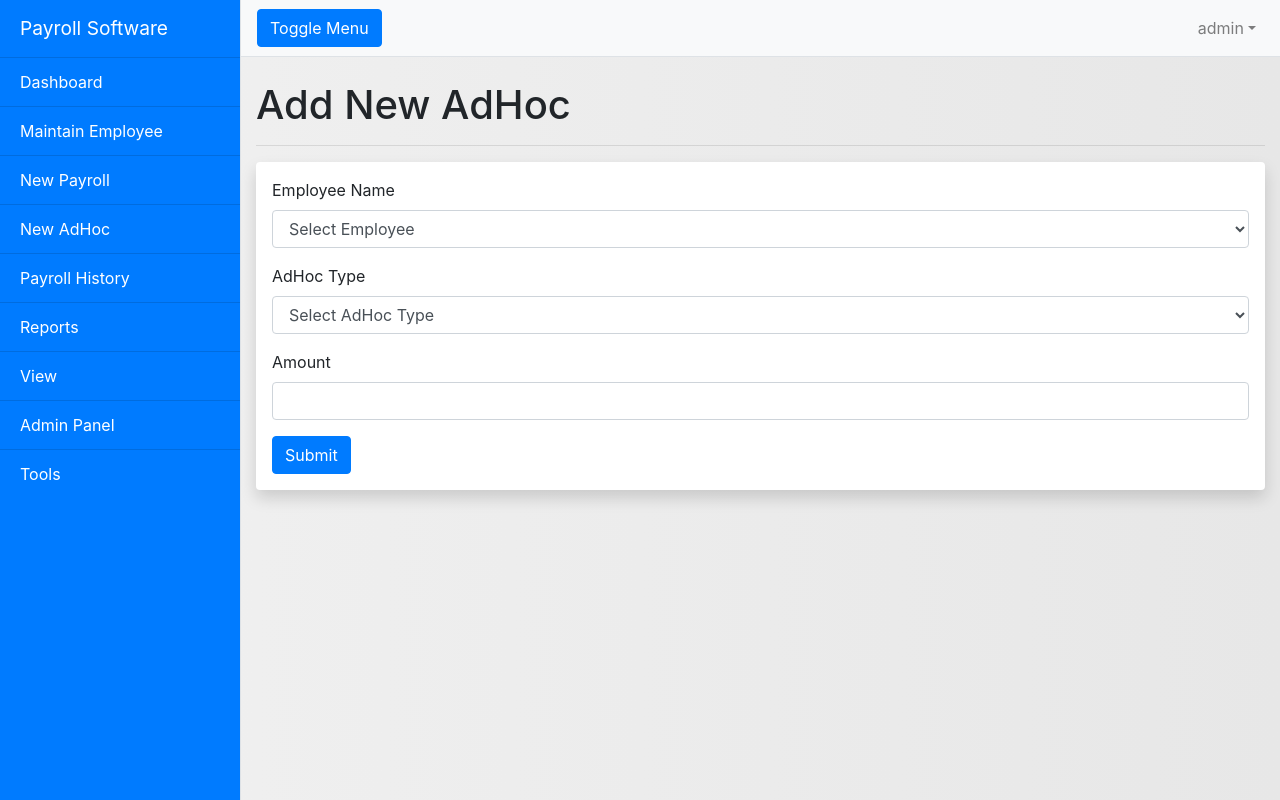
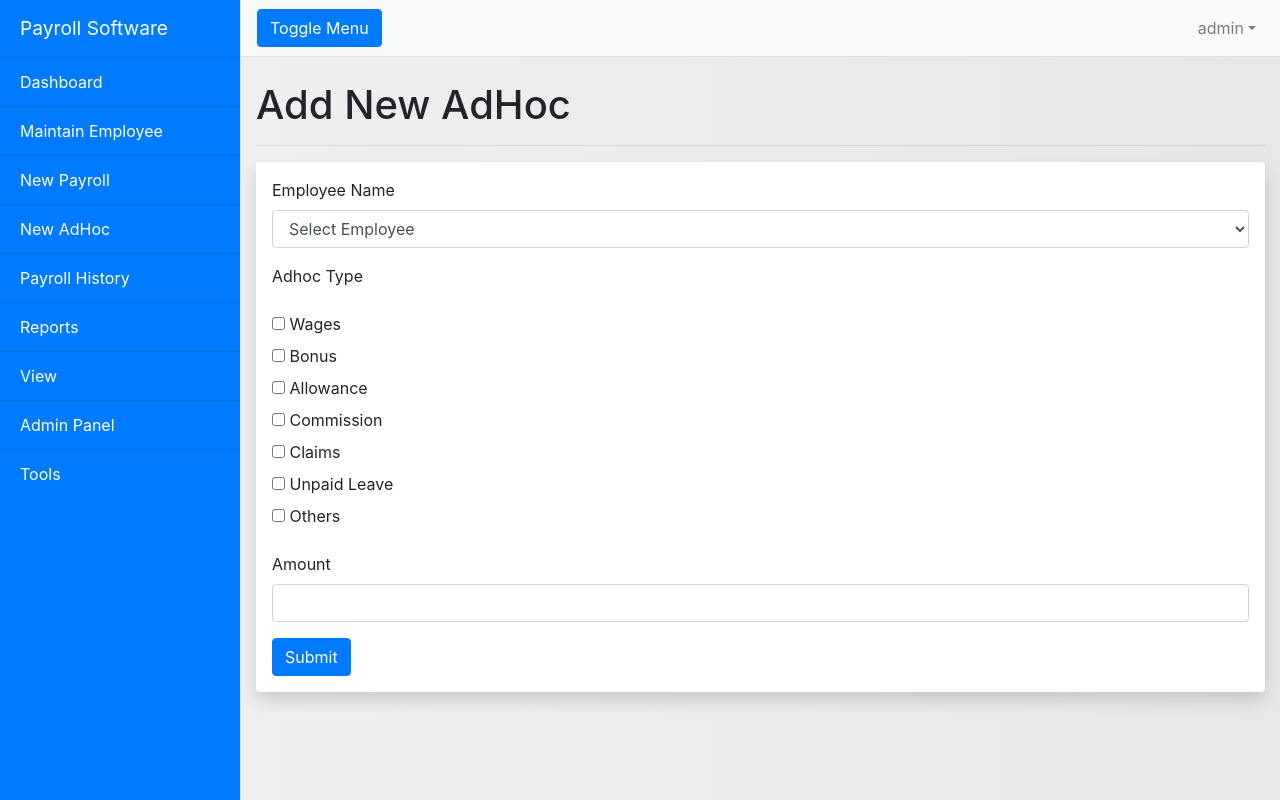
Before and after one commit to theandrewyong/myfyp, a PHP site: page /addpendingadhoc.php in a window 1280 px wide. Run offline with PHP 8.4, Linux system fonts and the light colour scheme; a user stored in the database is signed in; data comes from the database, SQL or seed files in the repository; some libraries are stand-ins or nearby versions.

Commit message:
checkbox for pending

```diff
--- a/addpendingadhoc.php
+++ b/addpendingadhoc.php
@@ -12,14 +12,21 @@ $select_all_employee_sql = mysqli_query($conn, "SELECT * FROM employee_info");
 
 if(isset($_POST["submit"])){
     $get_adhoc_emp_name = $_POST["adhoc_emp_name"];
-    $get_adhoc_type = $_POST["adhoc_type"];
+    $adhoc_wages = $_POST["adhoc_wages"];
+	$adhoc_bonus = $_POST["adhoc_bonus"];
+	$adhoc_allowance = $_POST["adhoc_allowance"];
+	$adhoc_commission = $_POST["adhoc_commission"];
+	$adhoc_claims = $_POST["adhoc_claims"];
+	$adhoc_unpaid_leave = $_POST["adhoc_unpaid_leave"];
+	$adhoc_others = $_POST["adhoc_others"];
+	echo $adhoc_wages; echo $adhoc_bonus;
     $get_adhoc_amt = $_POST["adhoc_amt"];
     //get emp id where name is
     $get_id_sql = mysqli_query($conn, "SELECT emp_id FROM employee_info WHERE emp_full_name = '$get_adhoc_emp_name'");
     $id_result = mysqli_fetch_assoc($get_id_sql);
     $get_adhoc_emp_id = $id_result["emp_id"];
     $get_adhoc_status = "PENDING";
-    mysqli_query($conn, "INSERT INTO adhoc_pending (emp_id, emp_full_name, adhoc_type, adhoc_amt, adhoc_status) VALUES ('$get_adhoc_emp_id','$get_adhoc_emp_name','$get_adhoc_type','$get_adhoc_amt','$get_adhoc_status')");
+    mysqli_query($conn, "INSERT INTO adhoc_pending (emp_id, emp_full_name, adhoc_wages, adhoc_bonus, adhoc_allowance, adhoc_commission, adhoc_claims, adhoc_unpaid_leave, adhoc_others, adhoc_amt, adhoc_status) VALUES ('$get_adhoc_emp_id','$get_adhoc_emp_name','$adhoc_wages', '$adhoc_bonus', '$adhoc_allowance', '$adhoc_commission', '$adhoc_claims', '$adhoc_unpaid_leave', '$adhoc_others','$get_adhoc_amt','$get_adhoc_status')");
 }
 
 ?>
@@ -57,21 +64,42 @@ if(isset($_POST["submit"])){
                         ?>
                     </select>
                 </div>
+
+				<div class="form-group">
+					<label>Adhoc Type</label>
+                </div>
+
                 <div class="form-group">
-                    <label for="pwd">AdHoc Type</label>
-                    <select class="form-control" name="adhoc_type">
-                        <option>Select AdHoc Type</option>
-                        <option>Paid Leave</option>
-                        <option>Loan</option>
-                        <option>Claims</option>
-                        <option>Advance Deduct</option>
-                        <option>Allowance</option>
-                        <option>Wages</option>
-                        <option>Commission</option>
-                        <option>Advance Paid</option>
-                        <option>Unpaid Leave</option>
-                    </select>
+					<input type="hidden" class="checkbox-inline" name="adhoc_wages" value="0">
+                    <input type="checkbox" class="checkbox-inline" id="adhoc_wages" name="adhoc_wages" value="1">
+					<label for="adhoc_wages">Wages</label><br/>
+
+					<input type="hidden" class="checkbox-inline" name="adhoc_bonus" value="0">
+                    <input type="checkbox" class="checkbox-inline" id="adhoc_bonus" name="adhoc_bonus" value="1">
+					<label for="adhoc_bonus">Bonus</label><br/>
+
+					<input type="hidden" class="checkbox-inline" name="adhoc_allowance" value="0">
+                    <input type="checkbox" class="checkbox-inline" id="adhoc_allowance" name="adhoc_allowance" value="1">
+					<label for="adhoc_allowance">Allowance</label><br/>
+
+					<input type="hidden" class="checkbox-inline" name="adhoc_commission" value="0">
+                    <input type="checkbox" class="checkbox-inline" id="adhoc_commission" name="adhoc_commission" value="1">
+					<label for="adhoc_commission">Commission</label><br/>
+
+					<input type="hidden" class="checkbox-inline" name="adhoc_claims" value="0">
+                    <input type="checkbox" class="checkbox-inline" id="adhoc_claims" name="adhoc_claims" value="1">
+					<label for="adhoc_claims">Claims</label><br/>
+
+					<input type="hidden" class="checkbox-inline" name="adhoc_unpaid_leave" value="0">
+                    <input type="checkbox" class="checkbox-inline" id="adhoc_unpaid_leave" name="adhoc_unpaid_leave" value="1">
+					<label for="adhoc_unpaid_leave">Unpaid Leave</label><br/>
+
+					<input type="hidden" class="checkbox-inline" name="adhoc_others" value="0">
+                    <input type="checkbox" class="checkbox-inline" id="adhoc_others" name="adhoc_others" value="1">
+					<label for="adhoc_others">Others</label>
+
                 </div>
+
                 <div class="form-group">
                     <label for="pwd">Amount</label>
                     <input type="number" class="form-control" name="adhoc_amt">
```
